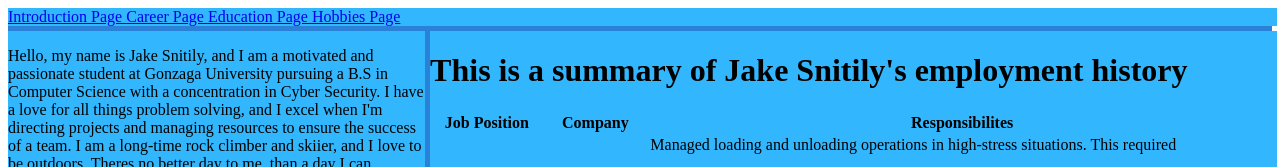
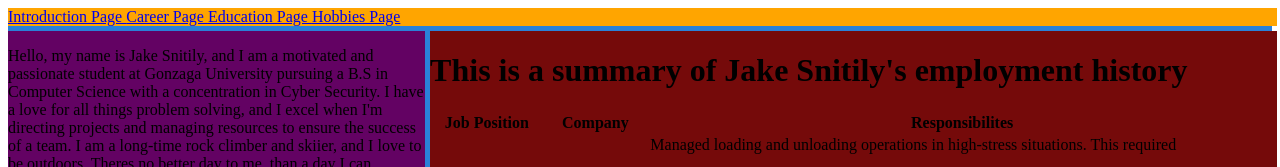
Before and after one commit to Jsnit/CPSC332HW3, a plain HTML site: page index.html in a window 1280 px wide. Shown: the top 167 px of the page. Drawn offline with Linux system fonts and the light colour scheme.

Commit message:
Updated background styling

```diff
--- a/index.html
+++ b/index.html
@@ -8,25 +8,27 @@
             grid-template-columns: 33% 67%;
             gap: 5px 5px;
         }
-        #grid-container > div {
-        background: rgb(50, 183, 255);
-        }
         #links-header {
+            background: orange;
             grid-column: 1/3;
         }
         #intro {
+            background: rgb(99, 2, 99);
             grid-column: 1/2;
             grid-row: 2/5;
         }
         #career {
+            background: rgb(117, 10, 10);
             grid-column: 2/3;
             grid-row: 2/3;
         }
         #education {
+            background: rgb(158, 158, 12);
             grid-column: 2/3;
             grid-row: 3/4;
         }
         #hobbies {
+            background: rgb(28, 72, 7);
             grid-column: 2/3;
             grid-row: 4/5;
         }
```
